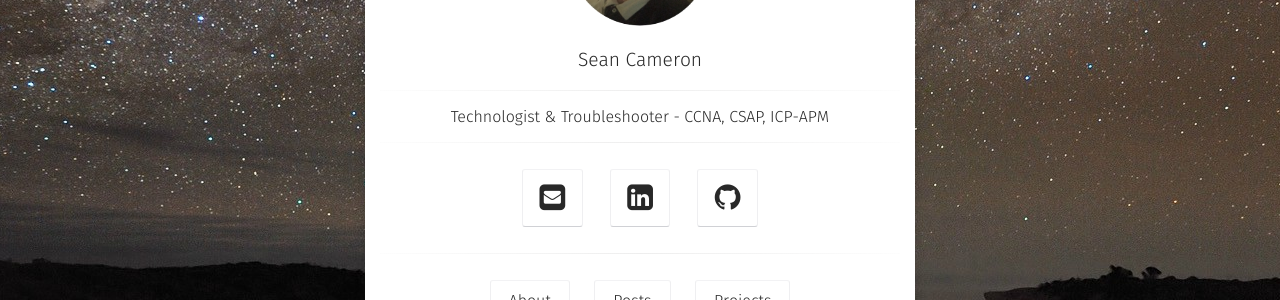
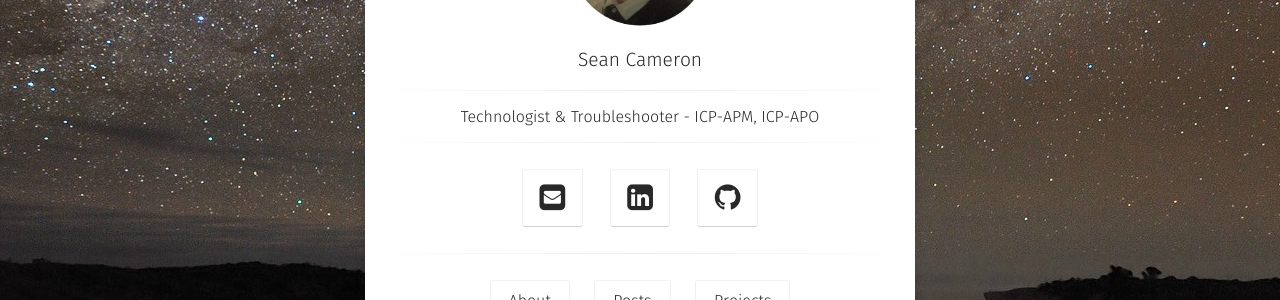
Before and after one commit to cameronsr/cameronsr.github.io, a Jekyll site: the page built from index.html, in a window 1280 px wide. Shown: the part 350-650 px from the top of the page. Built offline with Jekyll 4.4.1, drawn with Linux system fonts in a browser that asks for light colours; some web fonts are replaced.

Commit message:
Update _config.yml
Minor edits.

```diff
--- a/_config.yml
+++ b/_config.yml
@@ -1,6 +1,6 @@
 # Site
 title:              Sean Cameron
-bio:                'Technologist & Troubleshooter - CCNA, CSAP, ICP-APM'
+bio:                'Technologist & Troubleshooter - ICP-APM, ICP-APO'
 description:        "Sean is a Technologist specializing in Network Engineering & Product Management. Would you like to know more?"
 reading_time:       true
 words_per_minute:   200
```
